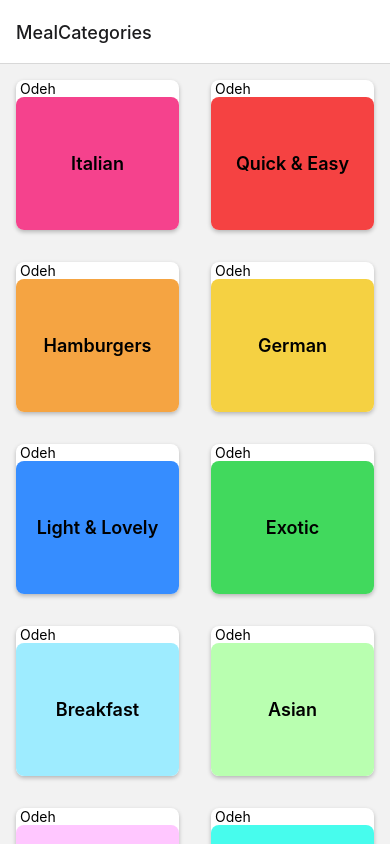
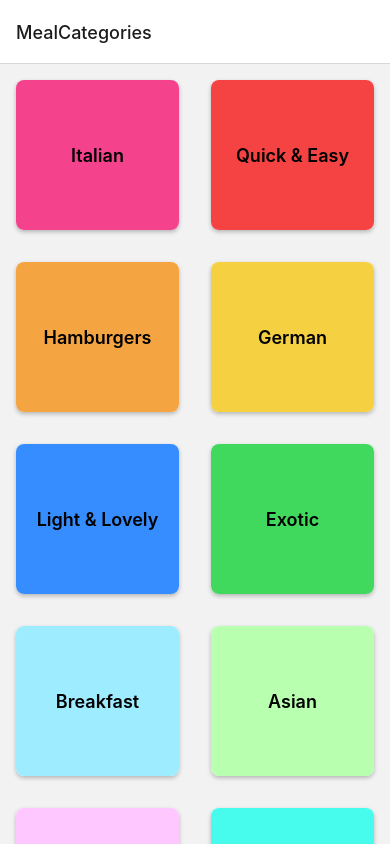
Before and after one commit to Muhammad0320/RNFoods--m, a React Native app: screen /MealCategories in a window 390 px wide. Built offline with nearby package versions, Linux system fonts and the light colour scheme.

Commit message:
chore: nothing seems to work

```diff
--- a/components/CategoryGridTile.js
+++ b/components/CategoryGridTile.js
@@ -1,9 +1,10 @@
 import { Platform, Pressable, StyleSheet, Text, View } from "react-native";
 
 function CategoryGridTile({ title, color, onPress }) {
+  console.log(title);
+
   return (
     <View style={styles.gridItem}>
-      <Text> Odeh </Text>
       <Pressable
         android_ripple={{ color: "#ddd" }}
         style={[
--- a/screens/CategoriesScreen.js
+++ b/screens/CategoriesScreen.js
@@ -7,10 +7,10 @@ function CategoriesScreen() {
     <FlatList
       data={CATEGORIES}
       keyExtractor={(item) => item.id}
-      numColumns={2}
-      renderItem={({ item: { title, color, id } }) => (
+      renderItem={({ item: { color, title } }) => (
         <CategoryGridTile color={color} title={title} />
       )}
+      numColumns={2}
     />
   );
 }
```
